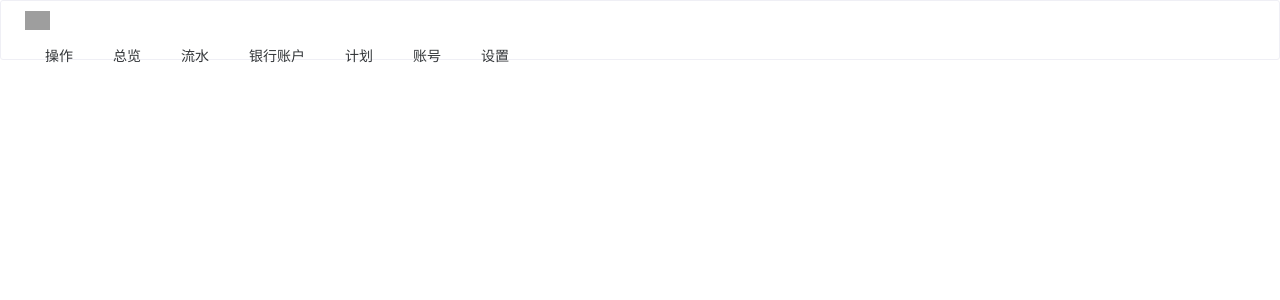
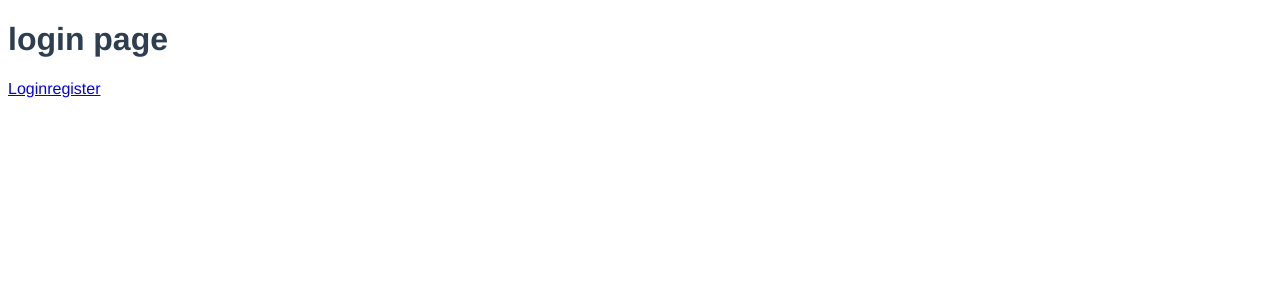
Before and after one commit to FortyIX/catus-money, a Vue app: page /login in a window 1280 px wide. Shown: the top 300 px of the page. Built offline with nearby package versions, Linux system fonts and the light colour scheme; grey boxes are pictures that could not be loaded.

Commit message:
added login and register page

```diff
--- a/package.json
+++ b/package.json
@@ -14,7 +14,8 @@
     "echarts": "^5.2.2",
     "mitt": "^3.0.0",
     "vue": "^3.0.0",
-    "vue-router": "^4.0.12"
+    "vue-router": "^4.0.12",
+    "vuex": "^3.6.2"
   },
   "devDependencies": {
     "@typescript-eslint/eslint-plugin": "^4.18.0",
--- a/src/App.vue
+++ b/src/App.vue
@@ -1,6 +1,6 @@
 <template>
   <n-message-provider>
-  <Frame/>
+  <router-view></router-view>
   </n-message-provider>
 </template>
 
@@ -11,7 +11,7 @@ import {NMessageProvider} from 'naive-ui'
 export default defineComponent({
   name: 'App',
   components: {
-    Frame,NMessageProvider
+    NMessageProvider
   }
 });
 </script>
--- /dev/null
+++ b/src/components/login.vue
@@ -0,0 +1,26 @@
+<template>
+<div>
+    <h1>login page</h1>
+    <router-link to="/dashboard">Login</router-link>
+    <router-link to="/registerPage">register</router-link>
+</div>
+</template>
+
+<script lang="ts">
+import { defineComponent,h } from '@vue/runtime-core';
+
+
+export default defineComponent({
+  components:{
+
+  },
+  name: 'loginPage',
+
+});
+</script>
+
+<!-- Add "scoped" attribute to limit CSS to this component only -->
+<style scoped>
+
+
+</style>
--- /dev/null
+++ b/src/components/registerPage.vue
@@ -0,0 +1,25 @@
+<template>
+<div>
+    <h1>register page</h1>
+    <router-link to="/dashboard">Login</router-link>
+</div>
+</template>
+
+<script lang="ts">
+import { defineComponent,h } from '@vue/runtime-core';
+
+
+export default defineComponent({
+  components:{
+
+  },
+  name: 'registerPage',
+
+});
+</script>
+
+<!-- Add "scoped" attribute to limit CSS to this component only -->
+<style scoped>
+
+
+</style>
--- a/src/main.ts
+++ b/src/main.ts
@@ -1,8 +1,11 @@
 import { createApp } from 'vue'
 import {router} from './router/index'
+
 import App from './App.vue'
 
 
 const app = createApp(App)
+
 app.use(router);
+
 app.mount('#app')
--- a/src/router/index.ts
+++ b/src/router/index.ts
@@ -3,16 +3,33 @@ import { createRouter, createWebHistory } from "vue-router"
 const dashboard = () => import("../components/dashboard.vue")
 const transactionPage = () => import("../components/transactionPage.vue")
 const operationPage = () => import("../components/operationPage.vue")
-
+const loginPage = () => import("../components/login.vue")
+const registerPage = () => import("../components/registerPage.vue")
+const frame = () => import("../components/frame.vue")
 const route = [
     {
         path:"/",
-        redirect:'/dashboard'
+        redirect:'/login'
     },
+    {
+        path:"/login",
+        name:'login',
+        component:loginPage
+
+    },
+    {
+        path:"/registerPage",
+        name:'register',
+        component:registerPage
+    },
+    {
+        path:'/home',
+        component: frame,
+        children:[
             {
                 path:'/dashboard',
                 name:'dashboard',
-        component: dashboard
+                component:dashboard
             },
             {
                 path:'/transactions',
@@ -24,6 +41,8 @@ const route = [
                 name:'operation_page',
                 component:operationPage
             }
+        ]
+    },
 
 ]
 
```
Also changed, not shown: 1 other file (tests, documents, lock files or other folders). Lines whose indentation alone changed are shown as unchanged.
